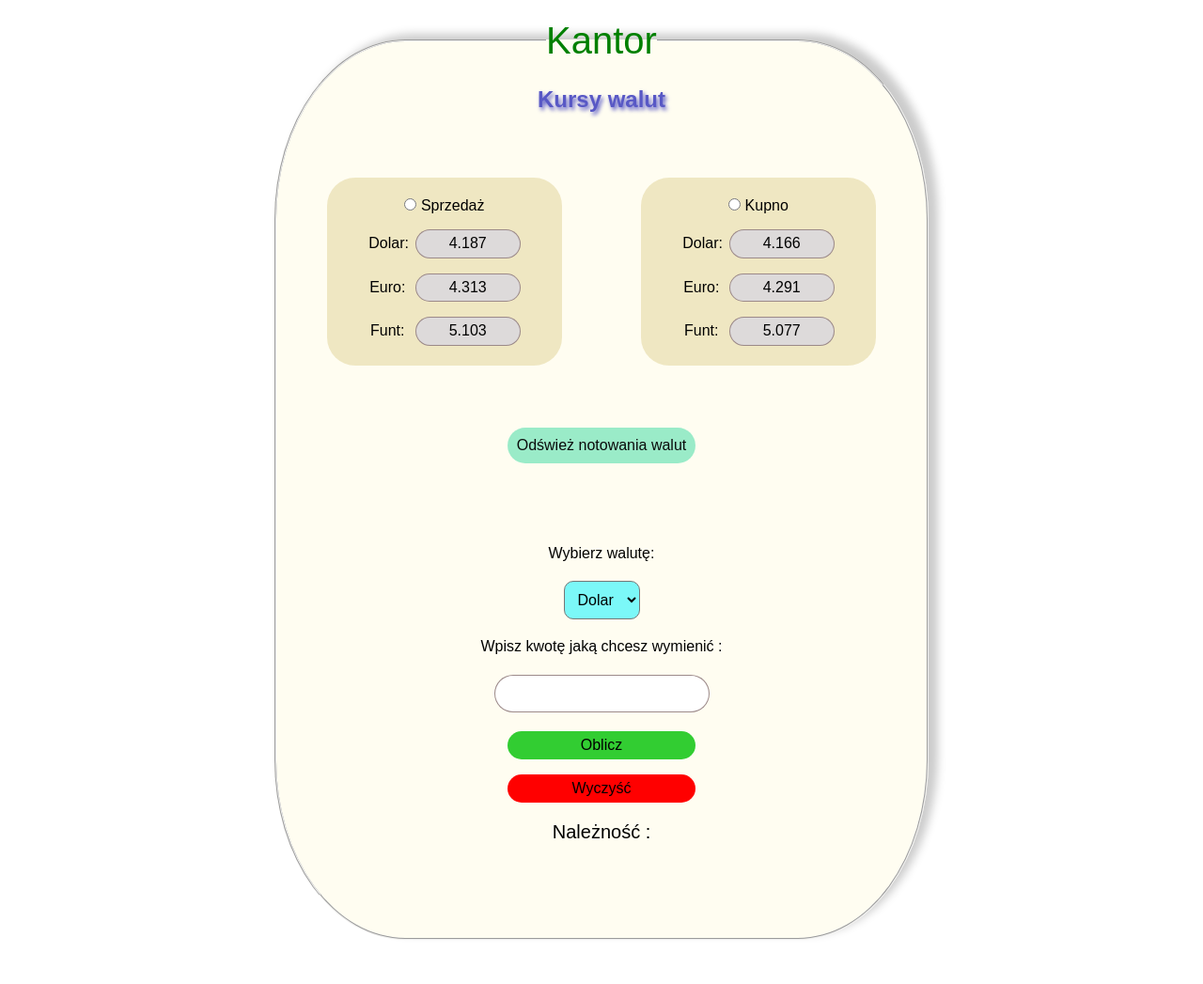
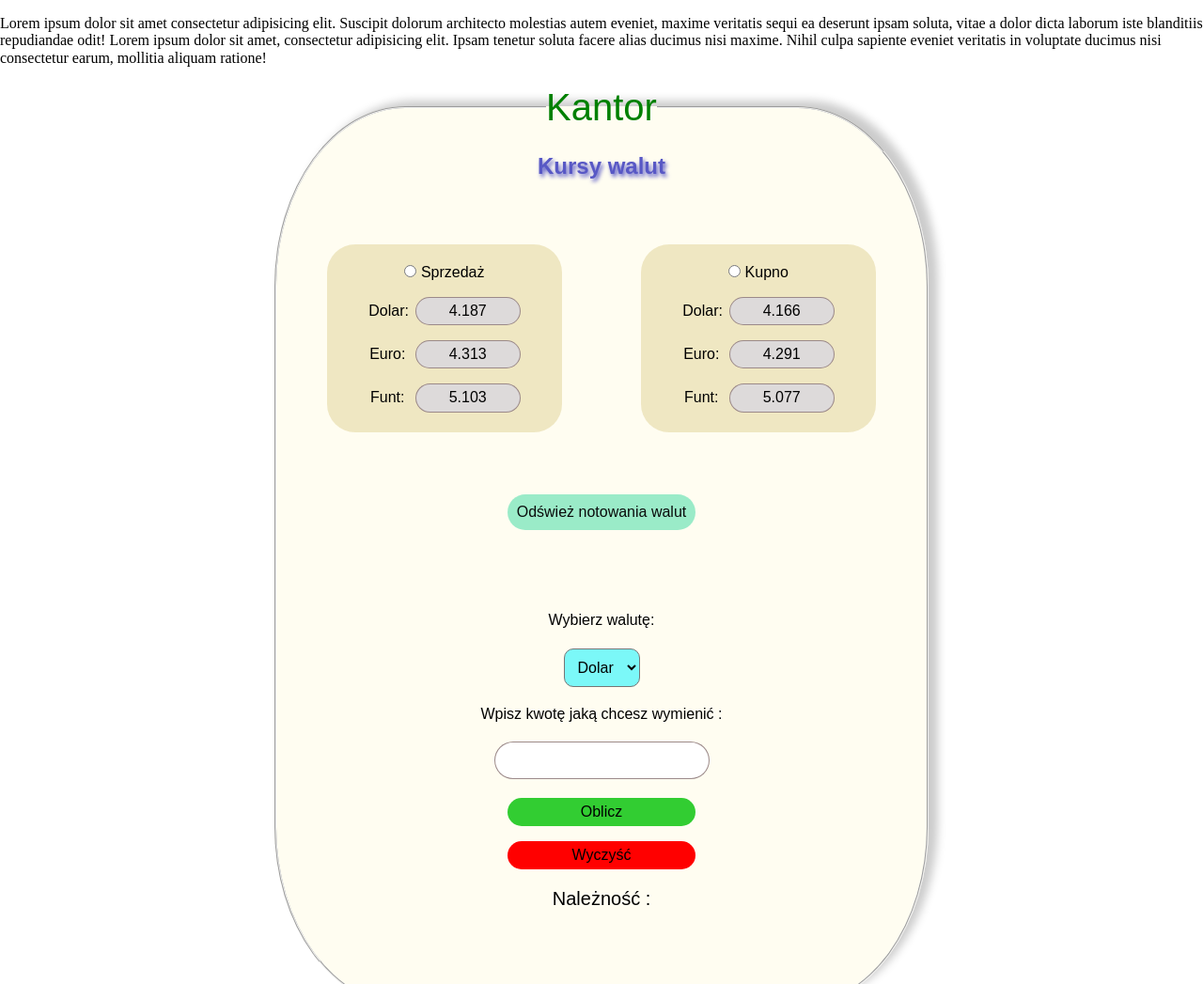
Before and after one commit to Jargod99/homepagetest, a plain HTML site: page index.html in a window 1280 px wide. Shown: the top 1047 px of the page at 94% size. Before the commit the page ends 1020 px from the top, so only its background shows below. Drawn offline with nearby package versions, Linux system fonts and the light colour scheme; a web font is replaced by a local one.

Commit message:
add 2 lorem

```diff
--- a/index.html
+++ b/index.html
@@ -14,6 +14,12 @@
 </head>
 
 <body>
+    <div>
+        <p>
+            Lorem ipsum dolor sit amet consectetur adipisicing elit. Suscipit dolorum architecto molestias autem eveniet, maxime veritatis sequi ea deserunt ipsam soluta, vitae a dolor dicta laborum iste blanditiis repudiandae odit!
+            Lorem ipsum dolor sit amet, consectetur adipisicing elit. Ipsam tenetur soluta facere alias ducimus nisi maxime. Nihil culpa sapiente eveniet veritatis in voluptate ducimus nisi consectetur earum, mollitia aliquam ratione!
+        </p>
+    </div>
     <div class="container">
         <form class="form js-form">
             <fieldset class="form__fieldset">
```
